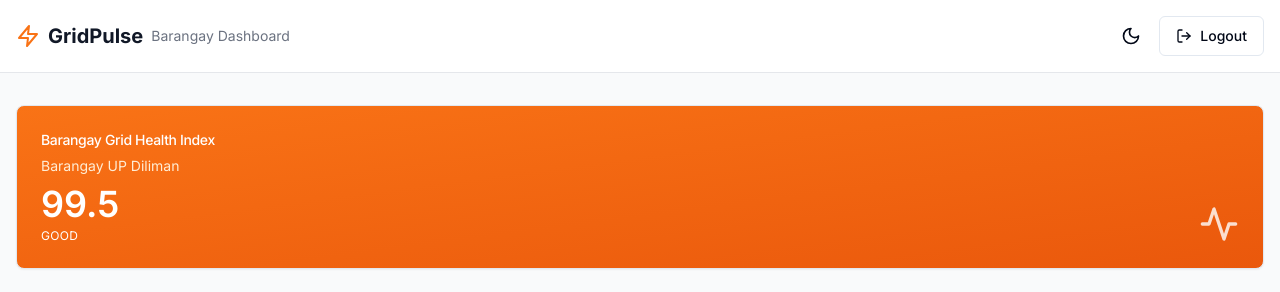
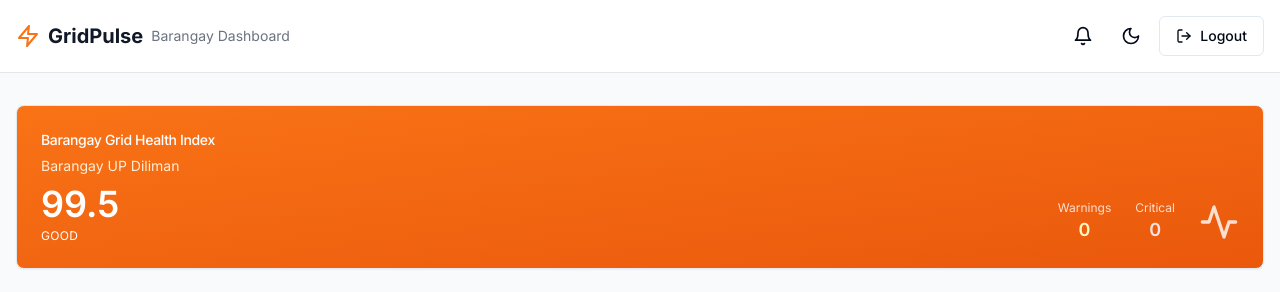
Before and after one commit to msmeralco/VOLTAGE4, a Next.js app: page /dashboard/barangay in a window 1280 px wide. Shown: the top 292 px of the page. Built offline with nearby package versions, Linux system fonts and the light colour scheme.

Commit message:
Added Notification

```diff
--- a/app/dashboard/barangay/page.tsx
+++ b/app/dashboard/barangay/page.tsx
@@ -87,13 +87,35 @@ export default function BarangayDashboard() {
 
   const summary = dashboardData?.summary;
 
+  // console.log("Selected Transformer:", summary);
+
   const forecastChartData = selectedTransformer?.forecast.points.map((point) => ({
     ...point,
     label: `+${point.offsetHours}h`,
   })) ?? [];
 
+  console.log("🔍 Summary data:", summary);
+
+  // Collect all warnings from anomalies
+  const allWarnings = useMemo(() => {
+    if (!dashboardData) return [];
+    const warnings: { transformerId: string; anomaly: any }[] = [];
+    dashboardData.transformers.forEach((metric) => {
+      metric.recentAnomalies.forEach((anomaly) => {
+        warnings.push({
+          transformerId: metric.transformer.ID,
+          anomaly,
+        });
+      });
+    });
+    return warnings;
+  }, [dashboardData]);
+
   return (
-    <DashboardLayout title="Barangay Dashboard">
+    <DashboardLayout
+      title="Barangay Dashboard"
+      warnings={allWarnings.map((w) => w.anomaly)}
+    >
       <div className="space-y-6">
         <Card className="bg-gradient-to-br from-orange-500 to-orange-600 text-white">
           <CardHeader className="pb-2">
@@ -107,7 +129,18 @@ export default function BarangayDashboard() {
                 {summary ? summary.status : "Loading"}
               </p>
             </div>
-            <Activity className="h-10 w-10 text-white/80" />
+
+            <div className="flex items-center space-x-6">
+              <div className="text-center">
+                <p className="text-xs text-white/80">Warnings</p>
+                <p className="text-lg font-semibold text-yellow-100">{summary ? summary.warningTransformers : "--"}</p>
+              </div>
+              <div className="text-center">
+                <p className="text-xs text-white/80">Critical</p>
+                <p className="text-lg font-semibold text-red-100">{summary ? summary.criticalTransformers : "--"}</p>
+              </div>
+              <Activity className="h-10 w-10 text-white/80" />
+            </div>
           </CardContent>
         </Card>
 
--- a/app/dashboard/meralco/page.tsx
+++ b/app/dashboard/meralco/page.tsx
@@ -713,7 +713,14 @@ export default function MeralcoDashboard() {
   );
 
   return (
-    <DashboardLayout title="Meralco Dashboard">
+    <DashboardLayout
+      title="Meralco Dashboard"
+      warnings={
+        dashboardData?.transformers
+          .flatMap((metric) => metric.recentAnomalies)
+          .slice(0, 20) || []
+      }
+    >
       <div className="space-y-6">
         <Card>
           <CardHeader>
--- a/components/dashboard-layout.tsx
+++ b/components/dashboard-layout.tsx
@@ -2,21 +2,24 @@
 
 import { useRouter } from "next/navigation";
 import { Button } from "@/components/ui/button";
-import { Moon, Sun, LogOut, Zap } from "lucide-react";
+import { Moon, Sun, LogOut, Zap, Bell, AlertTriangle } from "lucide-react";
 import { useTheme } from "next-themes";
 import {
   DropdownMenu,
   DropdownMenuContent,
   DropdownMenuItem,
   DropdownMenuTrigger,
+  DropdownMenuSeparator,
 } from "@/components/ui/dropdown-menu";
+import type { Anomaly } from "@/lib/anomaly";
 
 interface DashboardLayoutProps {
   children: React.ReactNode;
   title: string;
+  warnings?: Anomaly[];
 }
 
-export function DashboardLayout({ children, title }: DashboardLayoutProps) {
+export function DashboardLayout({ children, title, warnings = [] }: DashboardLayoutProps) {
   const router = useRouter();
   const { theme, setTheme } = useTheme();
 
@@ -24,6 +27,11 @@ export function DashboardLayout({ children, title }: DashboardLayoutProps) {
     document.cookie = "auth-token=; path=/; max-age=0";
     router.push("/login");
   };
+
+  // Get unique high-severity warnings (HIGH and MEDIUM severity)
+  const recentWarnings = warnings
+    .filter((w) => w.severity === "HIGH" || w.severity === "MEDIUM")
+    .slice(-10); // Show last 10 warnings
 
   return (
     <div className="min-h-screen bg-gray-50 dark:bg-gray-900">
@@ -40,6 +48,78 @@ export function DashboardLayout({ children, title }: DashboardLayoutProps) {
             </span>
           </div>
           <div className="flex items-center space-x-2">
+            {/* Notifications Dropdown */}
+            <DropdownMenu>
+              <DropdownMenuTrigger asChild>
+                <Button variant="ghost" size="icon" className="relative">
+                  <Bell className="h-5 w-5" />
+                  {recentWarnings.length > 0 && (
+                    <span className="absolute top-1 right-1 flex h-5 w-5 items-center justify-center rounded-full bg-red-500 text-xs font-bold text-white">
+                      {recentWarnings.length > 9 ? "9+" : recentWarnings.length}
+                    </span>
+                  )}
+                </Button>
+              </DropdownMenuTrigger>
+              <DropdownMenuContent align="end" className="w-80">
+                <div className="px-4 py-2">
+                  <h3 className="font-semibold text-sm text-gray-900 dark:text-white">
+                    Recent Warnings
+                  </h3>
+                  <p className="text-xs text-gray-500">
+                    {recentWarnings.length} active warning{recentWarnings.length !== 1 ? "s" : ""}
+                  </p>
+                </div>
+                <DropdownMenuSeparator />
+                {recentWarnings.length > 0 ? (
+                  <div className="max-h-96 overflow-y-auto">
+                    {recentWarnings.map((warning, idx) => (
+                      <div
+                        key={`${warning.zoneId}-${warning.timestamp}-${idx}`}
+                        className="px-4 py-3 hover:bg-gray-50 dark:hover:bg-gray-700/50 border-b border-gray-100 dark:border-gray-700 last:border-b-0"
+                      >
+                        <div className="flex items-start space-x-3">
+                          <AlertTriangle
+                            className={`h-5 w-5 mt-0.5 flex-shrink-0 ${
+                              warning.severity === "HIGH"
+                                ? "text-red-500"
+                                : "text-amber-500"
+                            }`}
+                          />
+                          <div className="flex-1 min-w-0">
+                            <div className="flex items-center space-x-2">
+                              <p className="text-sm font-semibold text-gray-900 dark:text-white truncate">
+                                {warning.zoneId}
+                              </p>
+                              <span
+                                className={`text-xs font-medium px-2 py-1 rounded ${
+                                  warning.severity === "HIGH"
+                                    ? "bg-red-100 text-red-800 dark:bg-red-900/20 dark:text-red-200"
+                                    : "bg-amber-100 text-amber-800 dark:bg-amber-900/20 dark:text-amber-200"
+                                }`}
+                              >
+                                {warning.anomalyType}
+                              </span>
+                            </div>
+                            <p className="text-xs text-gray-600 dark:text-gray-400 mt-1">
+                              {warning.recommendedAction}
+                            </p>
+                            <p className="text-[10px] text-gray-400 mt-1">
+                              {new Date(warning.timestamp).toLocaleString()}
+                            </p>
+                          </div>
+                        </div>
+                      </div>
+                    ))}
+                  </div>
+                ) : (
+                  <div className="px-4 py-6 text-center">
+                    <p className="text-sm text-gray-500">No warnings</p>
+                  </div>
+                )}
+              </DropdownMenuContent>
+            </DropdownMenu>
+
+            {/* Theme Toggle */}
             <DropdownMenu>
               <DropdownMenuTrigger asChild>
                 <Button variant="ghost" size="icon">
--- a/lib/realtime-store.ts
+++ b/lib/realtime-store.ts
@@ -354,7 +354,10 @@ function updateTransformerState(
 
   const anomalies: Anomaly[] = [];
   const { detectors } = transformerState;
+  let mismatchRatio = 0;
 
+  // Only detect anomalies for Pole/Pad Transformers
+  if (transformerState.transformer.EntityType === "PolePadTransformer") {
     const spikeAnomaly = detectors.spike.detect(transformerLoadKw, transformerState.rollingStats, transformerState.transformer.ID);
     if (spikeAnomaly) {
       transformerState.spikeEvents.push(timestampMs);
@@ -373,10 +376,17 @@ function updateTransformerState(
 
     const feederPowerKw = transformerLoadKw * (1 + (Math.random() - 0.5) * 0.1);
     const mismatchAnomaly = detectors.mismatch.detect(feederPowerKw, transformerLoadKw, transformerState.transformer.ID);
-  const mismatchRatio = Math.abs(feederPowerKw - transformerLoadKw) / Math.max(0.5, feederPowerKw);
+    mismatchRatio = Math.abs(feederPowerKw - transformerLoadKw) / Math.max(0.5, feederPowerKw);
     transformerState.mismatchRatios.push({ timestamp: timestampMs, ratio: mismatchRatio });
     transformerState.mismatchRatios = pruneHistory(transformerState.mismatchRatios);
     if (mismatchAnomaly) anomalies.push(mismatchAnomaly);
+  } else {
+    // For Substation Transformers, only track mismatch ratio without anomaly detection
+    const feederPowerKw = transformerLoadKw * (1 + (Math.random() - 0.5) * 0.1);
+    mismatchRatio = Math.abs(feederPowerKw - transformerLoadKw) / Math.max(0.5, feederPowerKw);
+    transformerState.mismatchRatios.push({ timestamp: timestampMs, ratio: mismatchRatio });
+    transformerState.mismatchRatios = pruneHistory(transformerState.mismatchRatios);
+  }
 
   if (transformerLoadKw < 0.1) {
     transformerState.outageFlags.push({ timestamp: timestampMs, isOutage: true });
```
Lines whose indentation alone changed are shown as unchanged.
